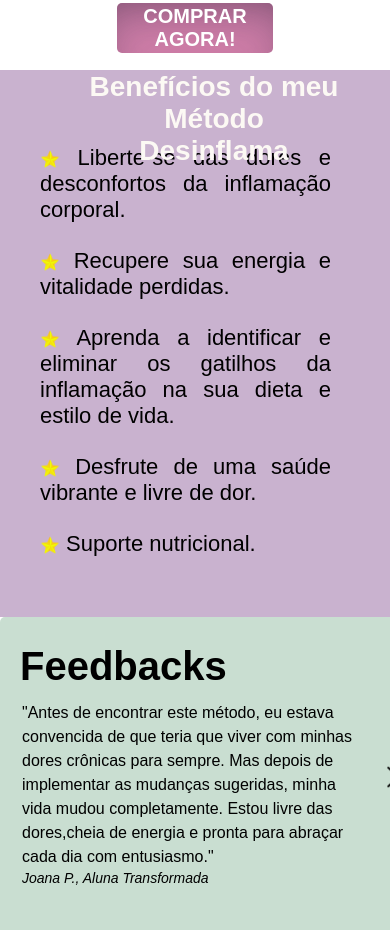
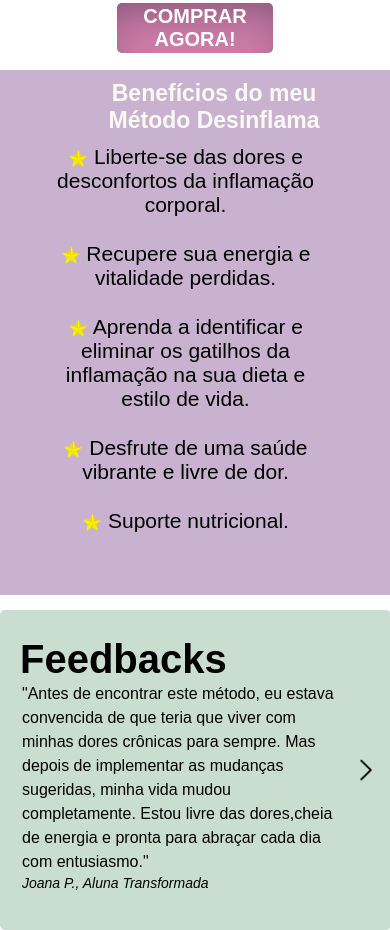
Before and after one commit to pawlaleme/landingpage-marcela, a plain HTML site: page index.html in a window 390 px wide. Shown: the part 1090-2020 px from the top of the page. Drawn offline with Linux system fonts and the light colour scheme; a small style sheet from the web is missing; a web font is replaced by a local one.

Commit message:
Update style.css

```diff
--- a/css/style.css
+++ b/css/style.css
@@ -570,7 +570,8 @@ nav ul li a {
     }
 
     .secao-depoimentos {
-            width: 102%;
+        width: 95%;
+        margin-top: 15px;
     }
 
     .secao-garantia {
@@ -581,7 +582,19 @@ nav ul li a {
 
     .secao-programa h2 {
         padding-top: 5px;
-            padding: 1px;
+        padding: 10px;
+        font-size: 23px;
+        margin-top: 10px;
+        margin-top: -10px;
+
+    }
+
+    .secao-programa ul li {
+        font-size: 21px;
+        margin-bottom: 12px;
+        vertical-align: middle;
+        margin-top: 25px;
+        text-align: center;
     }
 
     .linha-promocao,
@@ -712,6 +725,7 @@ nav ul li a {
 
     .secao-depoimentos {
         width: 94%;
+        margin-top: 10px;
     }
 
 
```
Lines whose indentation alone changed are shown as unchanged.
